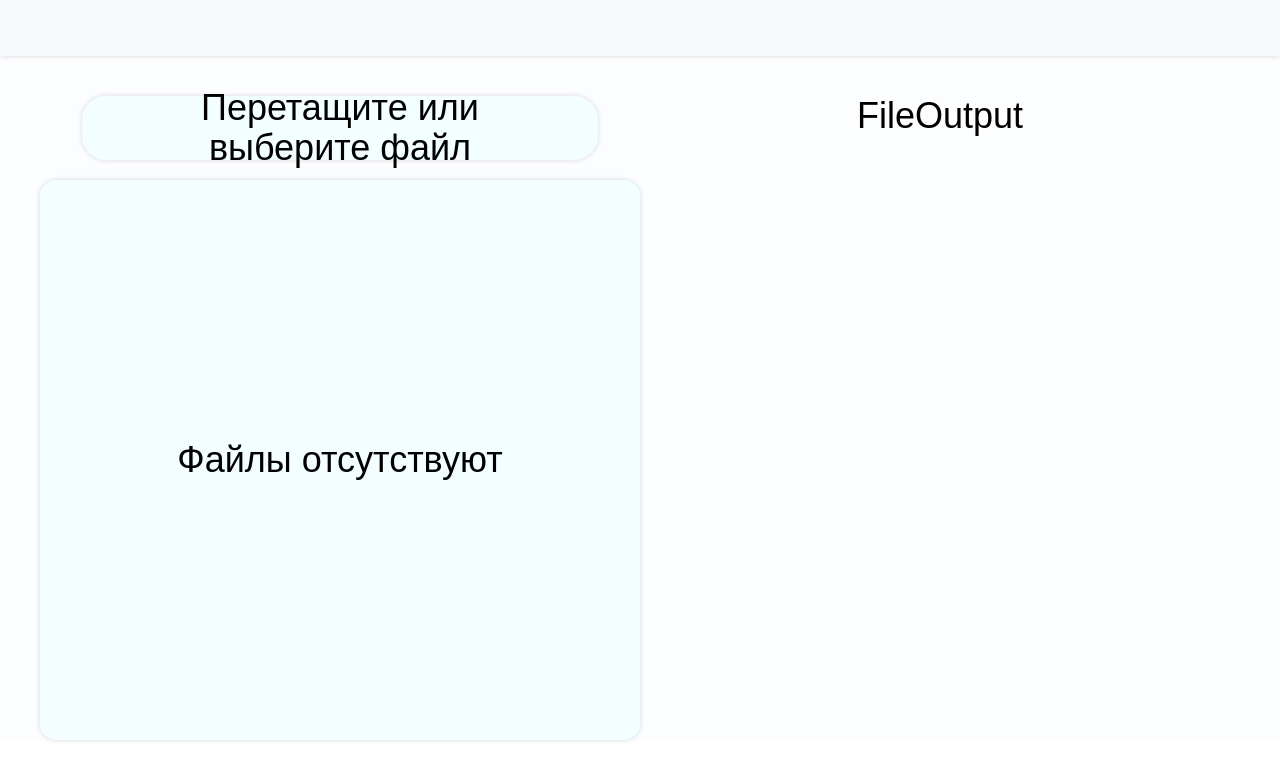
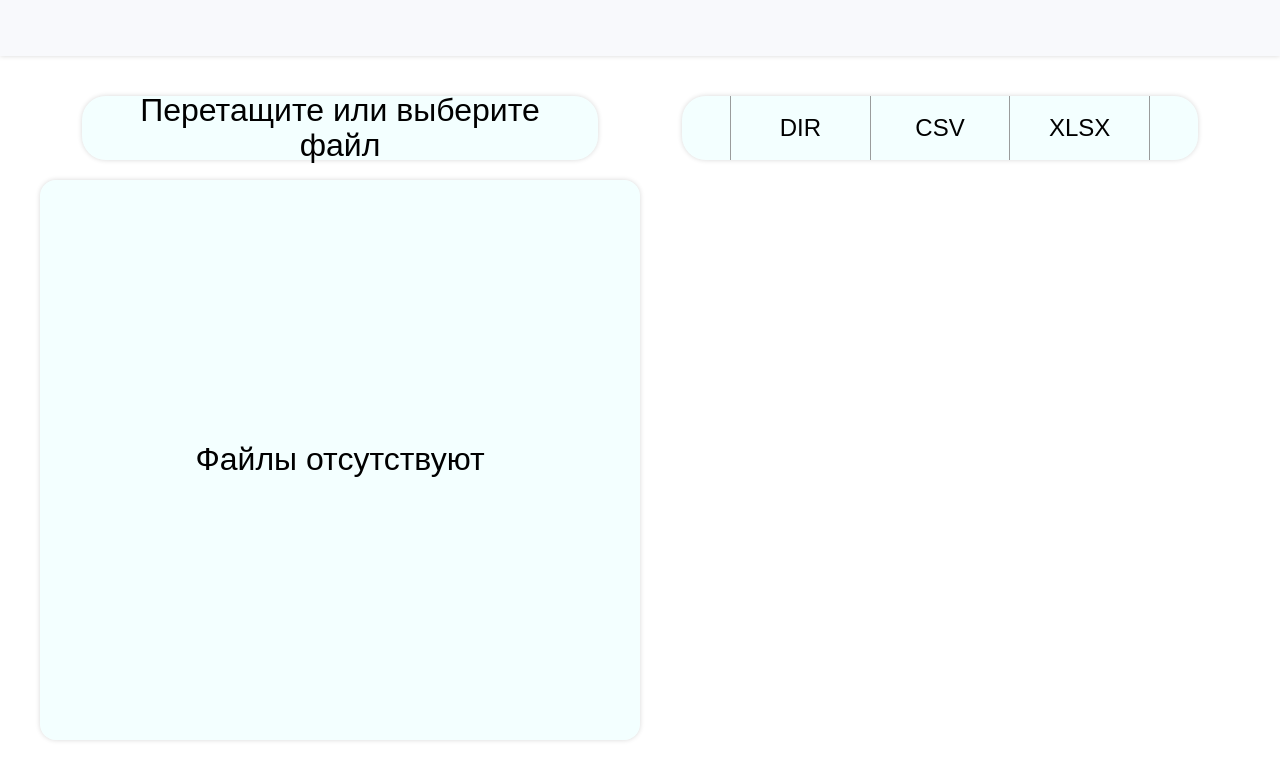
Before and after one commit to I194/paleomagnetic-converter, a React (Create React App) app: page / in a window 1280 px wide. Shown: the top 780 px of the page. Built offline with nearby package versions, Linux system fonts and the light colour scheme.

Commit message:
minor changes in arch and add conversion format selector

```diff
--- a/public/index.css
+++ b/public/index.css
@@ -16,6 +16,11 @@ p {
   border-radius: 1.5rem;
 }
 
+.lowerContainer {
+  width: 100%;
+  overflow: auto;
+}
+
 /* Typography classes */
 
 .text {
@@ -25,14 +30,14 @@ p {
 
 .text_main-default {
   font-family: sans-serif;
-  font-size: 16px;
+  font-size: 1rem;
   line-height: 1.5;
   font-weight: normal;
 }
 
 .text_main-large {
   font-family: sans-serif;
-  font-size: 36px;
+  font-size: 2rem;
   font-weight: normal;
   line-height: 1.1;
 }
@@ -40,13 +45,13 @@ p {
 .text_main-medium {
   font-family: sans-serif;
   font-weight: normal;
-  font-size: 24px;
+  font-size: 1.5rem;
   line-height: 1.25;
 }
 
 .text_main-small {
   font-family: sans-serif;
-  font-size: 14px;
+  font-size: 0.8rem;
   line-height: 1.43;
   font-weight: normal;
 }
--- a/src/components/App/App.css
+++ /dev/null
@@ -1,4 +0,0 @@
-.App {
-  text-align: center;
-  background: #fcfdff;
-}
--- /dev/null
+++ b/src/components/App/App.module.scss
@@ -0,0 +1,30 @@
+.App {
+  text-align: center;
+  background: #fcfdff;
+}
+
+.containerMain {
+
+  position: relative;
+  margin: 40px;
+
+  display: flex;
+  flex-direction: row;
+  justify-content: space-between;
+  align-items: flex-start;
+
+  /* background: #e0ffff65; */
+}
+
+.blockMain, .blockMain>div {
+
+  position: relative;
+
+  display: flex;
+  flex-direction: column;
+  justify-content: center;
+  align-items: center;
+
+  width: 100%;
+
+}
--- a/src/components/App/App.tsx
+++ b/src/components/App/App.tsx
@@ -1,14 +1,22 @@
 import React from 'react';
-import './App.css';
+import styles from './App.module.scss';
 
 import FileReader from '../FileReader/FileReader';
 import AppHeader from '../AppHeader/AppHeader';
+import FileOperationsBlock from '../FileOperationsBlock/FileOperationsBlock';
 
 function App() {
   return (
     <div className="App">
       <AppHeader />
-      <FileReader />
+        <div className={styles.containerMain}>
+          <div className={`${styles.blockMain} text_main-large`}>
+            <FileReader />
+          </div>
+          <div className={`${styles.blockMain} text_main-large`}>
+            <FileOperationsBlock />
+          </div>
+        </div>
     </div>
   );
 }
--- /dev/null
+++ b/src/components/ConvertSelector/ConvertSelector.module.scss
@@ -0,0 +1,64 @@
+.selectBlock {
+  width: 70%;
+  height: 4rem;
+  padding: 0 3rem;
+
+  display: flex;
+  text-align: center;
+  justify-content: space-between;
+  align-items: center;
+
+  border-radius: 1.5rem;
+
+  background: #e0ffff65;
+  box-shadow: 0 0 5px #d8d8d8;
+}
+
+.horizontalGroup {
+
+  width: 100%;
+  height: 100%;
+
+  display: flex;
+  align-items: center;
+  justify-content: space-between;
+  flex-direction: row;
+  box-sizing: border-box;
+
+  overflow: auto;
+  scrollbar-width: none;
+
+  border-left: 1px solid rgb(154, 156, 156);
+
+  &::-webkit-scrollbar {
+    display: none;
+  }
+
+}
+
+.btn {
+  width: 100%;
+  height: 100%;
+  font-size: 1.5rem;
+
+  border: 1px solid transparent;
+
+  box-sizing: border-box;
+
+  &__basic {
+    background: rgba(243, 255, 255, 1);
+    border-color: rgb(154, 156, 156);
+    border-bottom: none;
+    border-top: none;
+    border-left: none;
+  }
+
+  &:focus, &:active, &:hover {
+    background: #bfdddd;
+  }
+
+  &:active, &:focus {
+    outline: 2px solid #d8d8d8;
+    position: relative; z-index: 1000
+  }
+}
--- /dev/null
+++ b/src/components/ConvertSelector/ConvertSelector.tsx
@@ -0,0 +1,19 @@
+import React from "react";
+import styles from "./ConvertSelector.module.scss";
+
+const ConvertSelector = () => {
+
+
+
+  return (
+    <div className={styles.selectBlock}>
+      <div className={styles.horizontalGroup}>
+        <button className={`${styles.btn} ${styles.btn__basic}`}>DIR</button>
+        <button className={`${styles.btn} ${styles.btn__basic}`}>CSV</button>
+        <button className={`${styles.btn} ${styles.btn__basic}`}>XLSX</button>
+      </div>
+    </div>
+  )
+}
+
+export default ConvertSelector;
--- /dev/null
+++ b/src/components/FileOperationsBlock/FileOperationsBlock.tsx
@@ -0,0 +1,16 @@
+import React from "react";
+import styles from "./ConvertSelector.module.scss";
+
+import ConvertSelector from "../ConvertSelector/ConvertSelector";
+
+const FileOperationsBlock = () => {
+
+
+  return (
+    <div>
+      <ConvertSelector />
+    </div>
+  )
+}
+
+export default FileOperationsBlock;
--- a/src/components/FileReader/FileList.tsx
+++ b/src/components/FileReader/FileList.tsx
@@ -24,7 +24,7 @@ const FileListBox = () => {
         files.length
         ?
         <div className={styles.fileList}>
-          <div className={styles.lowerContainer}>
+          <div className='lowerContainer'>
             {files.map((file: File, index: number) => dataToInfo(file, index))}
           </div>
         </div>
--- a/src/components/FileReader/FileReader.module.scss
+++ b/src/components/FileReader/FileReader.module.scss
@@ -1,29 +1,3 @@
-.containerMain {
-
-  position: relative;
-  margin: 40px;
-
-  display: flex;
-  flex-direction: row;
-  justify-content: space-between;
-  align-items: flex-start;
-
-  /* background: #e0ffff65; */
-}
-
-.blockMain, .blockMain>div {
-
-  position: relative;
-
-  display: flex;
-  flex-direction: column;
-  justify-content: center;
-  align-items: center;
-
-  width: 100%;
-
-}
-
 .activeBlock>div {
   box-shadow: 0 0 5px #636363;
 }
@@ -92,11 +66,6 @@
 
 }
 
-.lowerContainer {
-  width: 100%;
-  overflow: auto;
-}
-
 .fileRow {
 
   display: flex;
--- a/src/components/FileReader/FileReader.tsx
+++ b/src/components/FileReader/FileReader.tsx
@@ -1,21 +1,13 @@
 import React from 'react';
 import { DndProvider } from 'react-dnd';
 import { HTML5Backend } from 'react-dnd-html5-backend';
-import styles from './FileReader.module.scss';
 
 import DnDFileInput from './DnDFileInput';
 
 const FileReader = () => {
   return (
     <DndProvider backend={HTML5Backend}>
-      <div className={styles.containerMain}>
-        <div className={`${styles.blockMain} text_main-large`}>
-          <DnDFileInput />
-        </div>
-        <div className={`${styles.blockMain} text_main-large`}>
-          FileOutput
-        </div>
-    </div>
+      <DnDFileInput />
     </DndProvider>
   )
 }
```
Also changed, not shown: src/components/FileOperationsBlock/FileOperations.module.scss (added).
